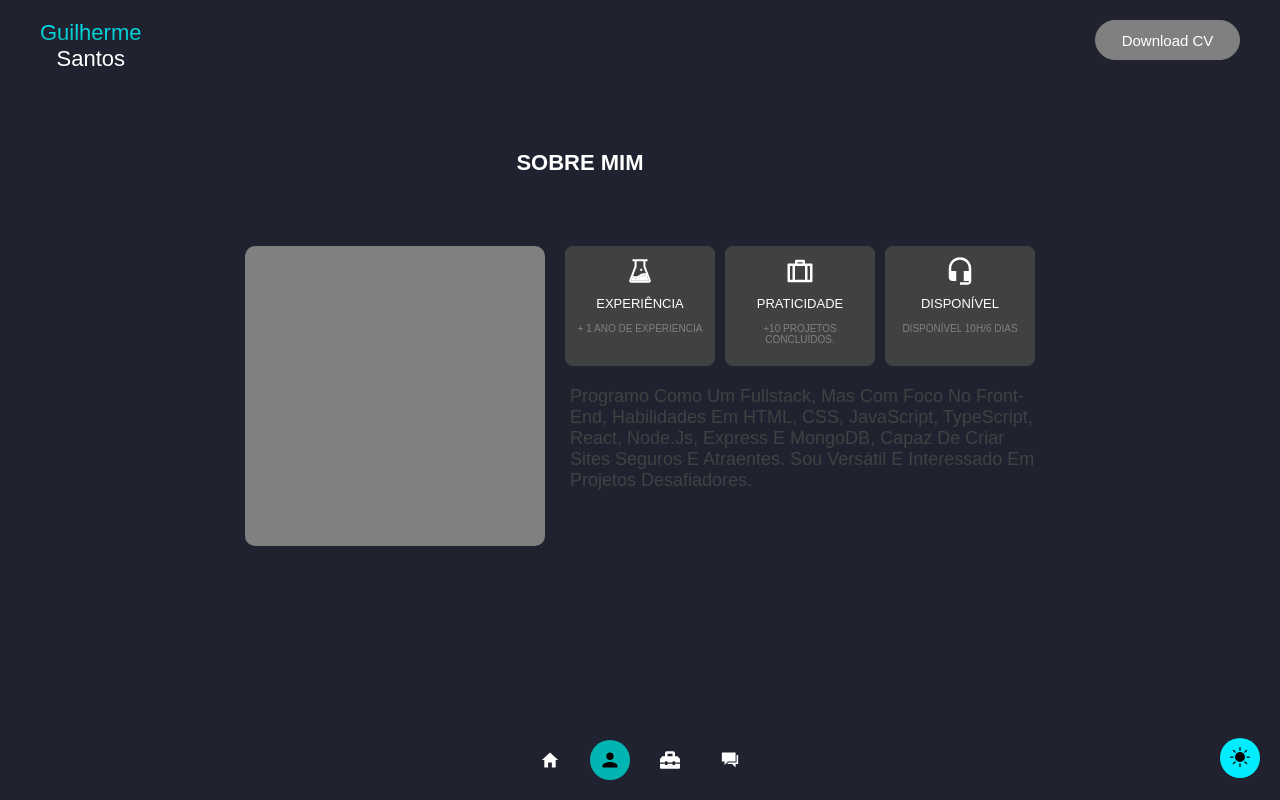
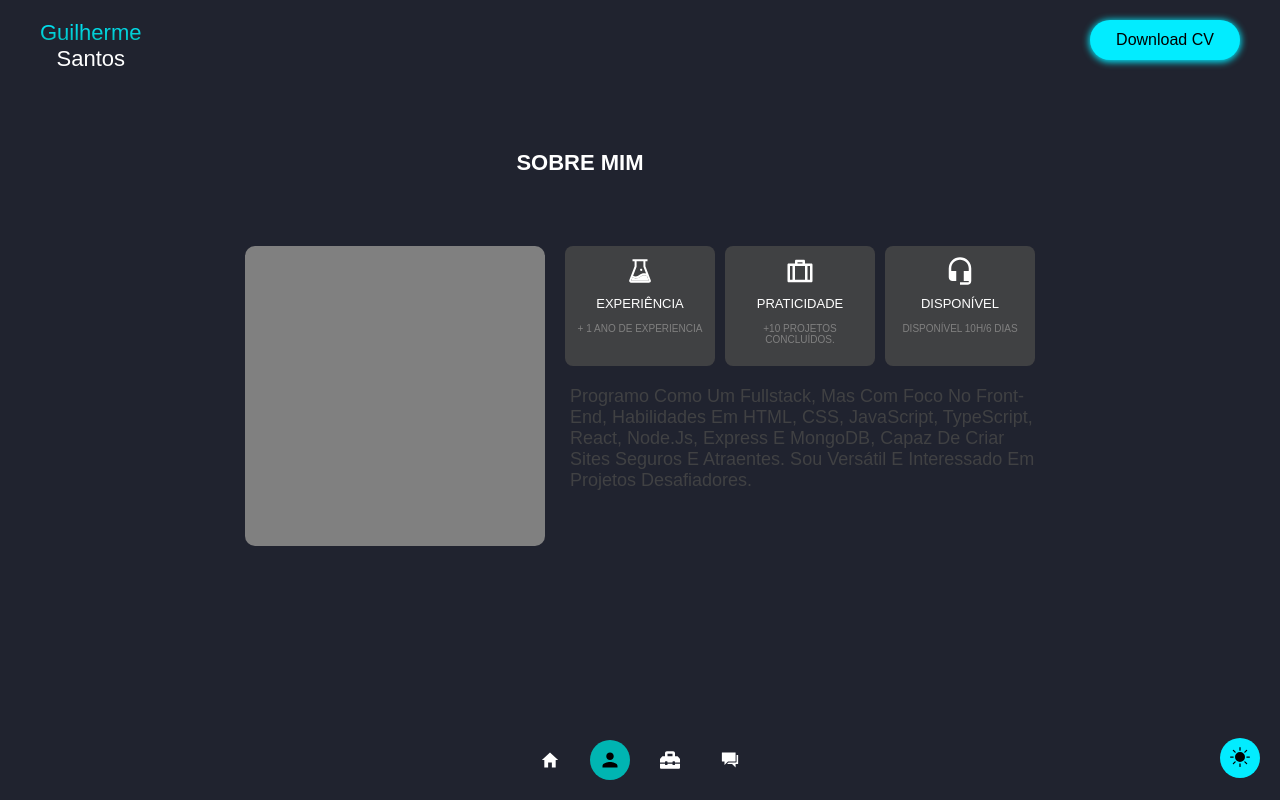
Before and after one commit to GuilhermeDevv/portfolio2.0, a React (Vite) app: page /about in a window 1280 px wide. Built offline with nearby package versions, Linux system fonts and the light colour scheme.

Commit message:
ajuste na estilizacao

```diff
--- a/src/components/Button/styles.ts
+++ b/src/components/Button/styles.ts
@@ -1,24 +1,24 @@
 import styled from 'styled-components';
 export const ButtonComponent = styled.button`
   z-index: 1;
-  max-width: 145px;
-  width: 100%;
-  background-color: grey;
+  min-width: 150px;
+
+  background-color: ${({ theme }) => theme.colors.backgroundButton};
+  color: black;
   border-radius: 20px;
-  border: 1px solid grey;
-  color: white;
-  font-size: 15px;
+  box-shadow: 0px 1px 7px 1px ${({ theme }) => theme.colors.backgroundButton};
+  border: 1px solid transparent;
+
   padding: 10px 25px;
   cursor: pointer;
   transition: 0.3s;
 
+  & a {
+    font-size: 16px;
+    color: ${({ theme }) => theme.colors.destaque};
+  }
+
   &:hover {
-    background-color: white;
-    border-color: black;
-    transition: 0.3s;
-    & a {
-      transition: 0.3s;
-      color: black;
-    }
+    transform: scale(1.01);
   }
 `;
```
